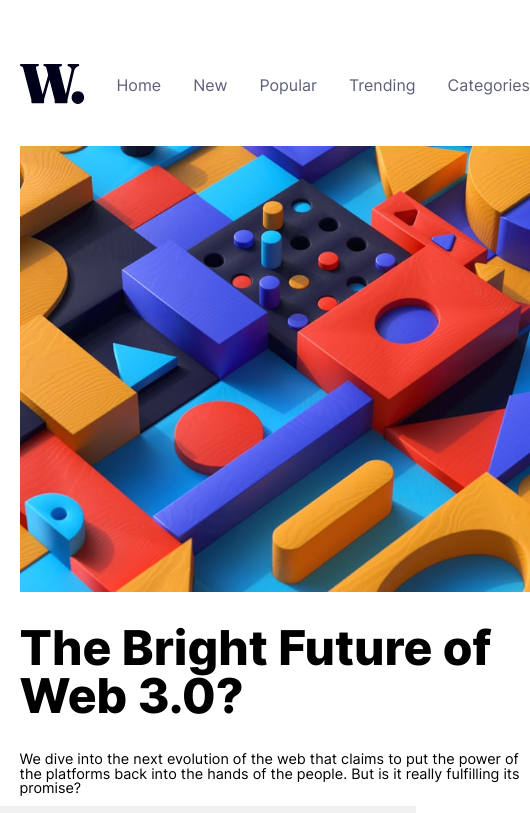
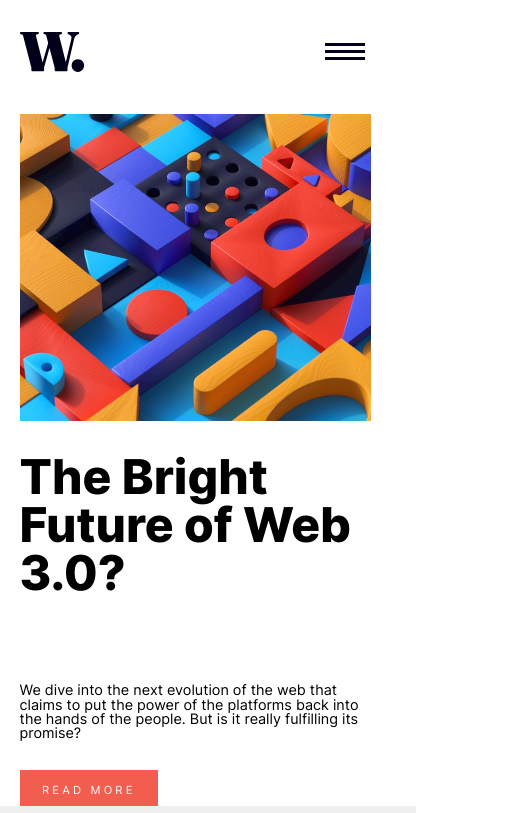
Before and after one commit to ivanwritescode/NewsHomePage, a plain HTML site: page index.html in a window 390 px wide. Shown: the top 813 px of the page, 530 px wide, since content can reach past the window. Drawn offline with Linux system fonts and the light colour scheme.

Commit message:
Added hamburger button. Added responsiveness to header.

```diff
--- a/assets/styles/reset.scss
+++ b/assets/styles/reset.scss
@@ -57,7 +57,6 @@ thead,
 tr,
 th,
 td {
-  margin: 0;
   padding: 0;
   border: 0;
   outline: 0;
--- a/assets/styles/styles.scss
+++ b/assets/styles/styles.scss
@@ -29,7 +29,7 @@ $mobile-font-size-attribution: .8rem;
 
 body {
     font-family: 'Inter-Regular';
-    margin-top: 4em !important;
+    margin: 4em 0;
 }
 
 a {
@@ -73,6 +73,12 @@ a {
                 }
             }
         }
+    }
+
+    .hamburger-menu {
+        display: none;
+        background: inherit;
+        border: 0;
     }
 }
 
@@ -237,6 +243,18 @@ a {
 }
 
 @media (max-width: 645px) {
+    body {
+        margin-top: 2em;
+    }
+
+    .site-nav {
+        display: none;
+    }
+
+    .site-header .hamburger-menu {
+        display: inline-block;
+    }
+
     .container {
         margin: 0;
         margin: 0 auto;
--- a/index.html
+++ b/index.html
@@ -58,6 +58,7 @@
                     </li>
                 </ul>
             </nav>
+            <button class="hamburger-menu"><svg width="40" height="17" xmlns="http://www.w3.org/2000/svg"><g fill="#00001A" fill-rule="evenodd"><path d="M0 0h40v3H0zM0 7h40v3H0zM0 14h40v3H0z"/><path d="M0 0h40v3H0z"/></g></svg></button>
         </header>
         <main class='main-content'>
             <article class='page-headline'>
```
Also changed, not shown: assets/styles/reset.css, assets/styles/styles.css, 2 other files.
